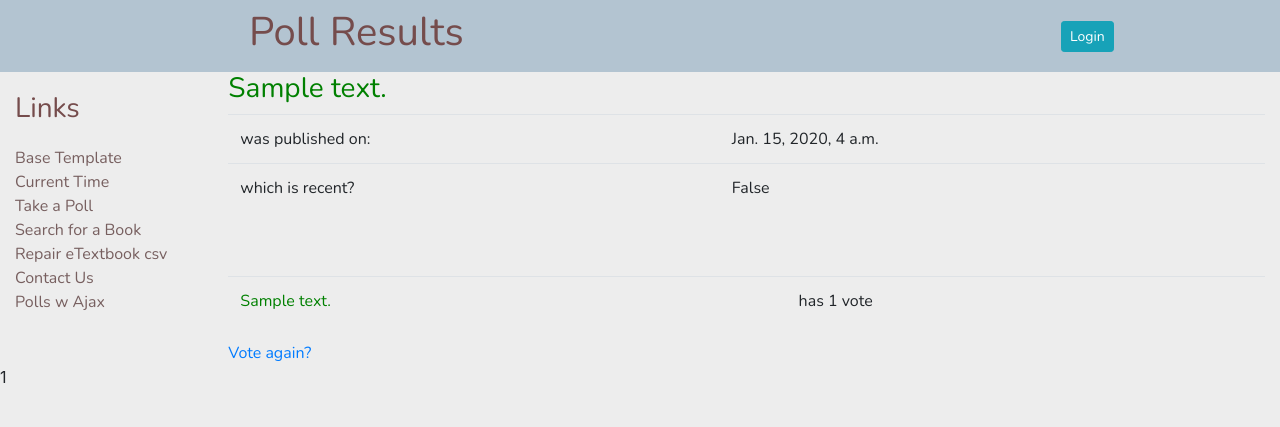
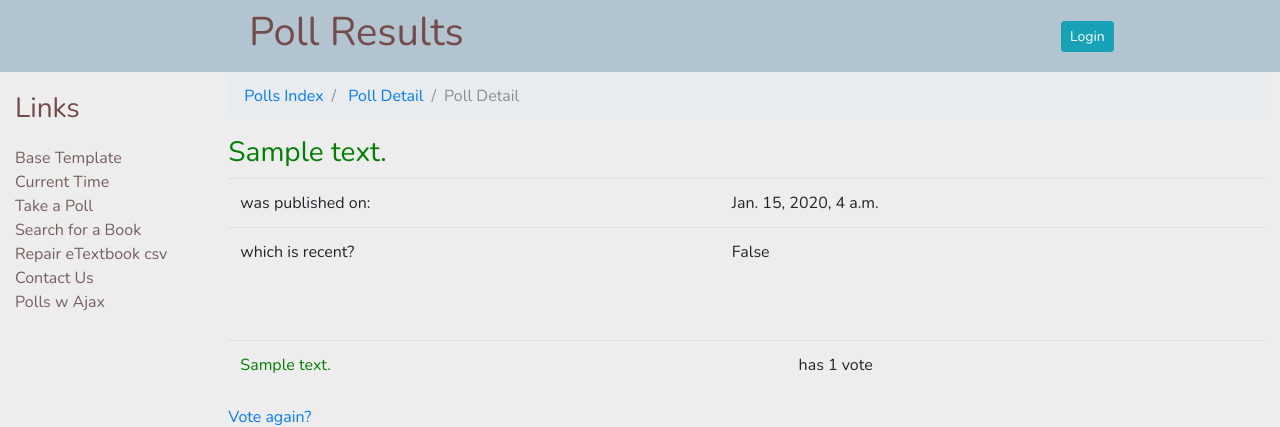
Before and after one commit to GarrettArm/TheDjangoBook, a Django app: page /polls/1/results/ in a window 1280 px wide. Shown: the top 427 px of the page. Run offline with Django 3.2, Linux system fonts and the light colour scheme; tables that the repository leaves empty hold one stand-in row (values such as "Sample post"); some libraries are stand-ins or nearby versions.

Commit message:
polls has breadcrumbs now

```diff
--- a/mysite_project/polls/views.py
+++ b/mysite_project/polls/views.py
@@ -19,6 +19,11 @@ class DetailView(generic.DetailView):
     template_name = 'polls/detail.html'
     queryset = Question.objects.filter(pub_date__lte=timezone.now())
 
+    def get_context_data(self, **kwargs):
+        context = super().get_context_data(**kwargs)
+        polls_index_url = reverse('polls:index')
+        context['polls_index_url'] = polls_index_url
+        return context
 
 class ResultsView(generic.DetailView):
     model = Question
@@ -26,8 +31,13 @@ class ResultsView(generic.DetailView):
 
     def get_context_data(self, **kwargs):
         context = super().get_context_data(**kwargs)
+        print(context['question'].id)
         kwargs_json = serializers.serialize('json', Choice.objects.all())
         context['kwargs_json'] = kwargs_json
+        polls_index_url = reverse('polls:index')
+        context['polls_index_url'] = polls_index_url
+        polls_detail_url = reverse('polls:detail', args=(context['question'].id, ))
+        context['polls_detail_url'] = polls_detail_url
         return context
 
 
--- a/mysite_project/templates/polls/results.html
+++ b/mysite_project/templates/polls/results.html
@@ -11,6 +11,17 @@
 
 
 {% block content %}
+  <nav aria-label='breadcrumb'>
+    <ol class='breadcrumb'>
+      <li class='breadcrumb-item'>
+        <a href='{{ polls_index_url }}'>Polls Index</a>
+      </li>
+      <li class='breadcrumb-item'>
+        <a href='{{ polls_detail_url }}'>Poll Detail</a>
+      </li>
+      <li class='breadcrumb-item active' aria-current='page'>Poll Detail</li>
+    </ol>
+  </nav>
   <h3 class="polls-item"> {{ question.question_text }}</h3>
   <table class="table">
     <tr>
```
Also changed, not shown: mysite_project/templates/polls/detail.html (+9 -1 lines).
